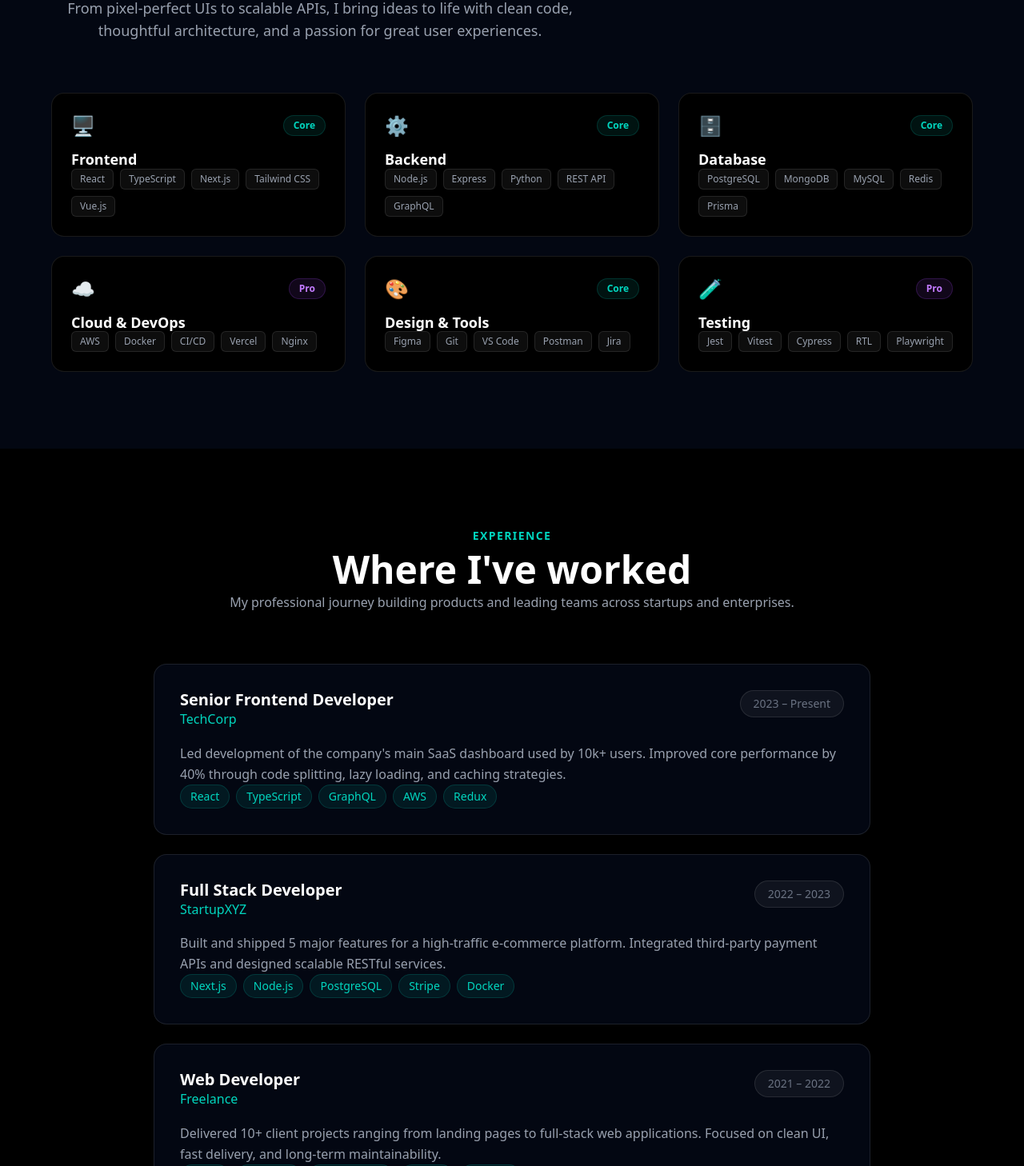
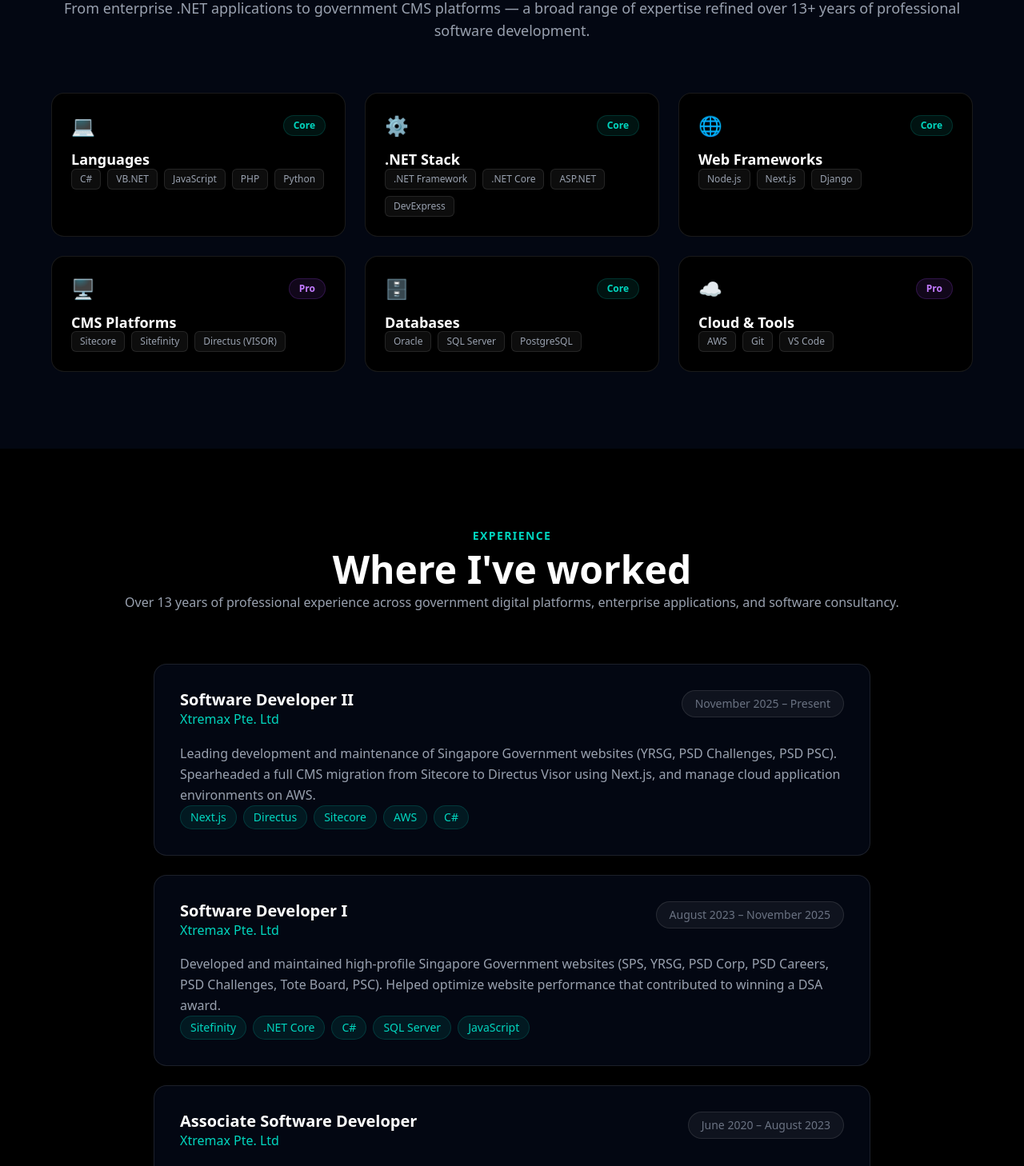
Before and after one commit to andrealfabet/vite-tailwind-learning, a React (Vite) app in the folder learnTailwind/: page / in a window 1280 px wide. Shown: the part 1052-2510 px from the top of the page at 80% size. Built offline with nearby package versions, Linux system fonts and the light colour scheme.

Commit message:
Refactor About, Contact, Experience, Footer, Hero, and Projects components: Update skills, contact information, and project descriptions to reflect current expertise and experience; enhance clarity and relevance for improved presentation.

```diff
--- a/learnTailwind/src/component/About.tsx
+++ b/learnTailwind/src/component/About.tsx
@@ -1,39 +1,39 @@
 const skillGroups = [
   {
-    category: "Frontend",
+    category: "Languages",
     badge: "Core",
-    icon: "🖥️",
-    items: ["React", "TypeScript", "Next.js", "Tailwind CSS", "Vue.js"],
+    icon: "💻",
+    items: ["C#", "VB.NET", "JavaScript", "PHP", "Python"],
   },
   {
-    category: "Backend",
+    category: ".NET Stack",
     badge: "Core",
     icon: "⚙️",
-    items: ["Node.js", "Express", "Python", "REST API", "GraphQL"],
+    items: [".NET Framework", ".NET Core", "ASP.NET", "DevExpress"],
   },
   {
-    category: "Database",
+    category: "Web Frameworks",
+    badge: "Core",
+    icon: "🌐",
+    items: ["Node.js", "Next.js", "Django"],
+  },
+  {
+    category: "CMS Platforms",
+    badge: "Pro",
+    icon: "🖥️",
+    items: ["Sitecore", "Sitefinity", "Directus (VISOR)"],
+  },
+  {
+    category: "Databases",
     badge: "Core",
     icon: "🗄️",
-    items: ["PostgreSQL", "MongoDB", "MySQL", "Redis", "Prisma"],
+    items: ["Oracle", "SQL Server", "PostgreSQL"],
   },
   {
-    category: "Cloud & DevOps",
+    category: "Cloud & Tools",
     badge: "Pro",
     icon: "☁️",
-    items: ["AWS", "Docker", "CI/CD", "Vercel", "Nginx"],
-  },
-  {
-    category: "Design & Tools",
-    badge: "Core",
-    icon: "🎨",
-    items: ["Figma", "Git", "VS Code", "Postman", "Jira"],
-  },
-  {
-    category: "Testing",
-    badge: "Pro",
-    icon: "🧪",
-    items: ["Jest", "Vitest", "Cypress", "RTL", "Playwright"],
+    items: ["AWS", "Git", "VS Code"],
   },
 ];
 
@@ -52,12 +52,11 @@
             About Me
           </span>
           <h2 className="text-4xl md:text-5xl font-bold text-stone-900 dark:text-white leading-tight">
-            Everything you need in a developer
+            Technologies I've worked with
           </h2>
-          <p className="text-gray-600 dark:text-gray-400 max-w-2xl mx-auto text-lg">
-            From pixel-perfect UIs to scalable APIs, I bring ideas to life
-            with clean code, thoughtful architecture, and a passion for great
-            user experiences.
+          <p className="text-gray-600 dark:text-gray-400 text-center text-lg">
+            From enterprise .NET applications to government CMS platforms — a broad range of
+            expertise refined over 13+ years of professional software development.
           </p>
         </div>
 
--- a/learnTailwind/src/component/Contact.tsx
+++ b/learnTailwind/src/component/Contact.tsx
@@ -2,20 +2,20 @@
   {
     icon: "📧",
     label: "Email",
-    value: "andreaswenra@email.com",
-    href: "mailto:andreaswenra@email.com",
+    value: "andreaswenra@gmail.com",
+    href: "mailto:andreaswenra@gmail.com",
+  },
+  {
+    icon: "📞",
+    label: "Phone",
+    value: "+62 822 1627 8089",
+    href: "tel:+6282216278089",
   },
   {
     icon: "💼",
     label: "LinkedIn",
     value: "linkedin.com/in/andreaswenra",
     href: "https://linkedin.com/in/andreaswenra",
-  },
-  {
-    icon: "🐙",
-    label: "GitHub",
-    value: "github.com/andreaswenra",
-    href: "https://github.com/andreaswenra",
   },
 ];
 
@@ -65,7 +65,7 @@
               <div className="flex items-center gap-3">
                 <span className="w-2.5 h-2.5 bg-teal-400 rounded-full animate-pulse" />
                 <span className="text-teal-400 font-medium text-sm">
-                  Currently available for freelance & full-time roles
+                  Open to new opportunities — based in Bandung, Indonesia
                 </span>
               </div>
             </div>
--- a/learnTailwind/src/component/Experience.tsx
+++ b/learnTailwind/src/component/Experience.tsx
@@ -1,27 +1,43 @@
 const experiences = [
   {
-    company: "TechCorp",
-    role: "Senior Frontend Developer",
-    period: "2023 – Present",
+    company: "Xtremax Pte. Ltd",
+    role: "Software Developer II",
+    period: "November 2025 – Present",
     description:
-      "Led development of the company's main SaaS dashboard used by 10k+ users. Improved core performance by 40% through code splitting, lazy loading, and caching strategies.",
-    tech: ["React", "TypeScript", "GraphQL", "AWS", "Redux"],
+      "Leading development and maintenance of Singapore Government websites (YRSG, PSD Challenges, PSD PSC). Spearheaded a full CMS migration from Sitecore to Directus Visor using Next.js, and manage cloud application environments on AWS.",
+    tech: ["Next.js", "Directus", "Sitecore", "AWS", "C#"],
   },
   {
-    company: "StartupXYZ",
-    role: "Full Stack Developer",
-    period: "2022 – 2023",
+    company: "Xtremax Pte. Ltd",
+    role: "Software Developer I",
+    period: "August 2023 – November 2025",
     description:
-      "Built and shipped 5 major features for a high-traffic e-commerce platform. Integrated third-party payment APIs and designed scalable RESTful services.",
-    tech: ["Next.js", "Node.js", "PostgreSQL", "Stripe", "Docker"],
+      "Developed and maintained high-profile Singapore Government websites (SPS, YRSG, PSD Corp, PSD Careers, PSD Challenges, Tote Board, PSC). Helped optimize website performance that contributed to winning a DSA award.",
+    tech: ["Sitefinity", ".NET Core", "C#", "SQL Server", "JavaScript"],
   },
   {
-    company: "Freelance",
-    role: "Web Developer",
-    period: "2021 – 2022",
+    company: "Xtremax Pte. Ltd",
+    role: "Associate Software Developer",
+    period: "June 2020 – August 2023",
     description:
-      "Delivered 10+ client projects ranging from landing pages to full-stack web applications. Focused on clean UI, fast delivery, and long-term maintainability.",
-    tech: ["React", "Firebase", "Tailwind CSS", "Figma", "Express"],
+      "Contributed to development and ongoing maintenance of Singapore Government digital platforms. Implemented web enhancements, ensured platform stability, and participated in Sitefinity CMS upgrades ensuring compatibility and smooth migration.",
+    tech: ["Sitecore", "Sitefinity", "C#", ".NET Core", "JavaScript"],
+  },
+  {
+    company: "PT Triklin – Rekatama",
+    role: "Software Developer",
+    period: "July 2013 – June 2020",
+    description:
+      "Built and maintained IPROCURA, a procurement web application for PELINDO and Lintas Arta. Delivered transaction management, approval workflows, and rich reporting features using .NET Framework, C#, and Oracle with DevExpress.",
+    tech: [".NET Framework", "C#", "Oracle", "DevExpress", "ASP.NET"],
+  },
+  {
+    company: "PT Insan Infonesia",
+    role: "Software Developer",
+    period: "June 2012 – July 2013",
+    description:
+      "Delivered multiple web applications: a billing & finance reporting system (MYCOINS) for PT Telkom Indonesia, a savings & loan system (SIKM) for Bank BUKOPIN, a digital library, and the ID-Cert website — using PHP, VB.NET, Python, and Django.",
+    tech: ["PHP", "VB.NET", "Python", "Django", "Oracle"],
   },
 ];
 
@@ -38,8 +54,8 @@
             Where I've worked
           </h2>
           <p className="text-stone-500 dark:text-gray-400 text-center">
-            My professional journey building products and leading teams across
-            startups and enterprises.
+            Over 13 years of professional experience across government digital platforms,
+            enterprise applications, and software consultancy.
           </p>
         </div>
 
--- a/learnTailwind/src/component/Footer.tsx
+++ b/learnTailwind/src/component/Footer.tsx
@@ -9,13 +9,12 @@
           <div className="space-y-4">
             <div className="text-2xl font-bold text-teal-600 dark:text-teal-400">Andreas</div>
             <p className="text-stone-500 dark:text-gray-500 text-sm leading-relaxed max-w-xs">
-              Full Stack Developer building clean, performant, and
-              user-friendly web experiences.
+              Software Developer with 13+ years of experience delivering
+              enterprise web solutions across government, banking, and finance sectors.
             </p>
             <div className="flex gap-4 pt-2">
               {[
-                { label: "GitHub", href: "https://github.com" },
-                { label: "LinkedIn", href: "https://linkedin.com" },
+                { label: "LinkedIn", href: "https://linkedin.com/in/andreaswenra" },
               ].map((s) => (
                 <a
                   key={s.label}
@@ -52,9 +51,8 @@
             <h4 className="text-stone-900 dark:text-white font-semibold mb-5">Connect</h4>
             <ul className="space-y-3">
               {[
-                { label: "GitHub", href: "https://github.com/andreaswenra" },
                 { label: "LinkedIn", href: "https://linkedin.com/in/andreaswenra" },
-                { label: "Email", href: "mailto:andreaswenra@email.com" },
+                { label: "Email", href: "mailto:andreaswenra@gmail.com" },
               ].map((item) => (
                 <li key={item.label}>
                   <a
@@ -73,7 +71,7 @@
 
         {/* Bottom bar */}
           <div className="border-t border-stone-200 dark:border-white/10 pt-8 flex flex-col sm:flex-row items-center justify-between gap-4 text-sm text-stone-400 dark:text-gray-600">
-          <span>© {year} Andreas. All rights reserved.</span>
+          <span>© {year} Andreas Wenra Alfa Septiaji. All rights reserved.</span>
           <span>Built with React · TypeScript · Tailwind CSS</span>
         </div>
       </div>
--- a/learnTailwind/src/component/Hero.tsx
+++ b/learnTailwind/src/component/Hero.tsx
@@ -19,8 +19,7 @@
           </h1>
 
           <p className="text-xl text-stone-600 dark:text-gray-400 leading-relaxed">
-            Full Stack Developer passionate about building beautiful,
-            performant web applications from design to deployment.
+            Software developer with 13+ years of experience building enterprise web applications and government digital platforms. Skilled in .NET ecosystems, CMS technologies, and modern web frameworks — driven by a passion for problem-solving and delivering reliable, high-impact software.
           </p>
 
           <div className="flex flex-wrap gap-4 pt-2">
@@ -41,9 +40,9 @@
           {/* Quick stats */}
           <div className="flex gap-8 pt-4 border-t border-stone-200 dark:border-white/10">
             {[
-              { value: "3+", label: "Years Exp." },
-              { value: "20+", label: "Projects" },
-              { value: "10+", label: "Clients" },
+              { value: "13+", label: "Years Exp." },
+              { value: "15+", label: "Projects" },
+              { value: "5+", label: "Companies" },
             ].map((stat) => (
               <div key={stat.label}>
                 <div className="text-2xl font-bold text-teal-400">{stat.value}</div>
--- a/learnTailwind/src/component/Projects.tsx
+++ b/learnTailwind/src/component/Projects.tsx
@@ -1,66 +1,55 @@
 const projects = [
   {
-    badge: "Full Stack",
-    title: "E-Commerce Platform",
+    badge: "Government",
+    title: "Singapore Government Websites",
     description:
-      "Full-featured online store with cart, auth, payment integration via Stripe, and a real-time admin dashboard.",
-    tech: ["Next.js", "Node.js", "PostgreSQL", "Stripe"],
-    github: "https://github.com",
-    live: "#",
+      "Developed and maintained multiple Singapore Government digital platforms — YRSG, PSD Corp, PSD Careers, PSD Challenges, Tote Board, and PSC — using enterprise CMS technologies and modern web frameworks.",
+    tech: ["Next.js", "Sitecore", "Sitefinity", "C#", "SQL Server"],
   },
   {
-    badge: "Frontend",
-    title: "Design System Dashboard",
+    badge: "Migration",
+    title: "CMS Migration: Sitecore \u2192 Directus",
     description:
-      "Comprehensive design system manager with token management, component documentation, and team collaboration.",
-    tech: ["React", "TypeScript", "Tailwind CSS"],
-    github: "https://github.com",
-    live: "#",
+      "Led end-to-end migration of a Singapore Government website from Sitecore CMS to Directus Visor, rebuilding the frontend with Next.js and configuring cloud environments on AWS.",
+    tech: ["Next.js", "Directus", "Sitecore", "AWS"],
   },
   {
-    badge: "Full Stack",
-    title: "Task Management App",
+    badge: "Enterprise",
+    title: "IPROCURA \u2013 Procurement System",
     description:
-      "Kanban-style project management tool with drag-and-drop, real-time updates via WebSockets, and team roles.",
-    tech: ["React", "Socket.io", "MongoDB", "Express"],
-    github: "https://github.com",
-    live: "#",
+      "Built and maintained a procurement web application for PELINDO and Lintas Arta, featuring transaction management, approval workflows, and rich reporting with DevExpress.",
+    tech: [".NET Framework", "C#", "Oracle", "DevExpress", "ASP.NET"],
   },
   {
-    badge: "Open Source",
-    title: "React Component Library",
+    badge: "Finance",
+    title: "MYCOINS \u2013 Billing & Finance",
     description:
-      "Collection of accessible, customizable UI components with full TypeScript support and Storybook documentation.",
-    tech: ["React", "TypeScript", "Storybook"],
-    github: "https://github.com",
-    live: "#",
+      "Developed and maintained a billing and finance reporting web application for PT Telkom Indonesia, handling large-scale financial data and automated report generation.",
+    tech: ["PHP", "Oracle"],
   },
   {
-    badge: "Mobile",
-    title: "Fitness Tracker App",
+    badge: "Banking",
+    title: "SIKM \u2013 Savings & Loan System",
     description:
-      "Cross-platform mobile app for tracking workouts, setting goals, and monitoring health metrics with charts.",
-    tech: ["React Native", "Expo", "Firebase"],
-    github: "https://github.com",
-    live: "#",
+      "Built a savings and loan management web application for Bank BUKOPIN, supporting core banking operations including account management and transaction processing.",
+    tech: ["VB.NET", "Oracle"],
   },
   {
-    badge: "Backend",
-    title: "REST API Boilerplate",
+    badge: "Web App",
+    title: "Digital Library & ID-Cert",
     description:
-      "Production-ready Node.js API starter with JWT auth, rate limiting, structured logging, and automated tests.",
-    tech: ["Node.js", "Express", "PostgreSQL", "Jest"],
-    github: "https://github.com",
-    live: "#",
+      "Built a digital library web application using Python, Medusa, and Django, along with an ID-Cert website \u2014 full-stack Python projects covering content management and identity certification.",
+    tech: ["Python", "Django", "Medusa"],
   },
 ];
 
 const badgeColors: Record<string, string> = {
-  "Full Stack": "bg-teal-500/10 border-teal-500/20 text-teal-400",
-  Frontend: "bg-blue-500/10 border-blue-500/20 text-blue-400",
-  "Open Source": "bg-purple-500/10 border-purple-500/20 text-purple-400",
-  Mobile: "bg-orange-500/10 border-orange-500/20 text-orange-400",
-  Backend: "bg-green-500/10 border-green-500/20 text-green-400",
+  Government: "bg-teal-500/10 border-teal-500/20 text-teal-400",
+  Migration: "bg-blue-500/10 border-blue-500/20 text-blue-400",
+  Enterprise: "bg-purple-500/10 border-purple-500/20 text-purple-400",
+  Finance: "bg-green-500/10 border-green-500/20 text-green-400",
+  Banking: "bg-orange-500/10 border-orange-500/20 text-orange-400",
+  "Web App": "bg-pink-500/10 border-pink-500/20 text-pink-400",
 };
 
 function Projects() {
@@ -76,8 +65,8 @@
             Things I've built
           </h2>
           <p className="text-stone-500 dark:text-gray-400 text-center">
-            A selection of projects I'm proud of. Each one solved a real
-            problem and taught me something new.
+            A selection of real-world projects delivered across government, banking, finance,
+            and enterprise sectors over 13+ years.
           </p>
         </div>
 
@@ -88,7 +77,7 @@
               key={i}
               className="group bg-white dark:bg-black rounded-2xl p-6 border border-stone-200 dark:border-white/10 hover:border-teal-500/30 hover:shadow-xl hover:shadow-teal-500/5 transition-all duration-300 flex flex-col"
             >
-              {/* Top row: badge + links */}
+              {/* Top row: badge only */}
               <div className="flex items-start justify-between mb-5">
                 <span
                   className={`text-xs font-semibold px-3 py-1 rounded-full border ${
@@ -98,24 +87,7 @@
                 >
                   {project.badge}
                 </span>
-                <div className="flex gap-3 opacity-0 group-hover:opacity-100 transition-opacity">
-                  <a
-                    href={project.github}
-                    target="_blank"
-                    rel="noreferrer"
-                    className="text-stone-500 dark:text-gray-500 hover:text-stone-900 dark:hover:text-white transition-colors text-sm"
-                  >
-                    GitHub ↗
-                  </a>
-                  <a
-                    href={project.live}
-                    target="_blank"
-                    rel="noreferrer"
-                    className="text-stone-500 dark:text-gray-500 hover:text-teal-600 dark:hover:text-teal-400 transition-colors text-sm"
-                  >
-                    Live ↗
-                  </a>
-                </div>
+                <span className="text-xs text-stone-400 dark:text-gray-600 italic">Enterprise</span>
               </div>
 
               <h3 className="text-lg font-bold text-stone-900 dark:text-white mb-2">
```
